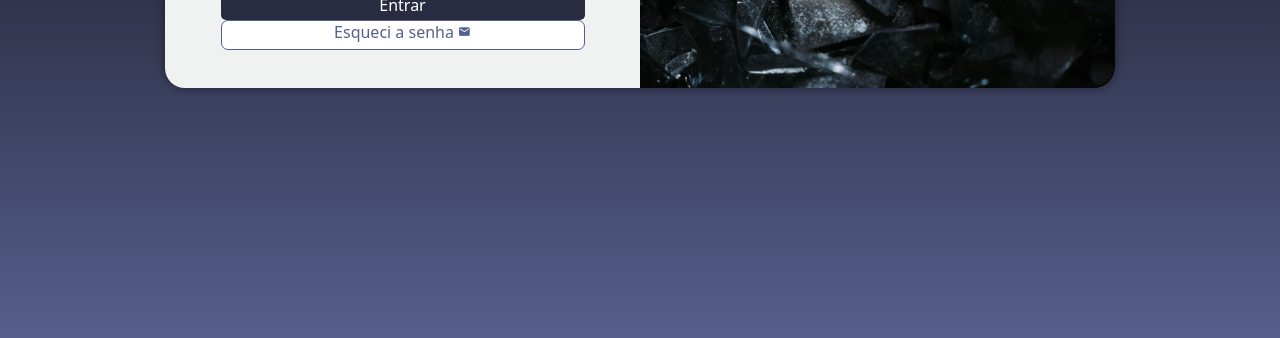
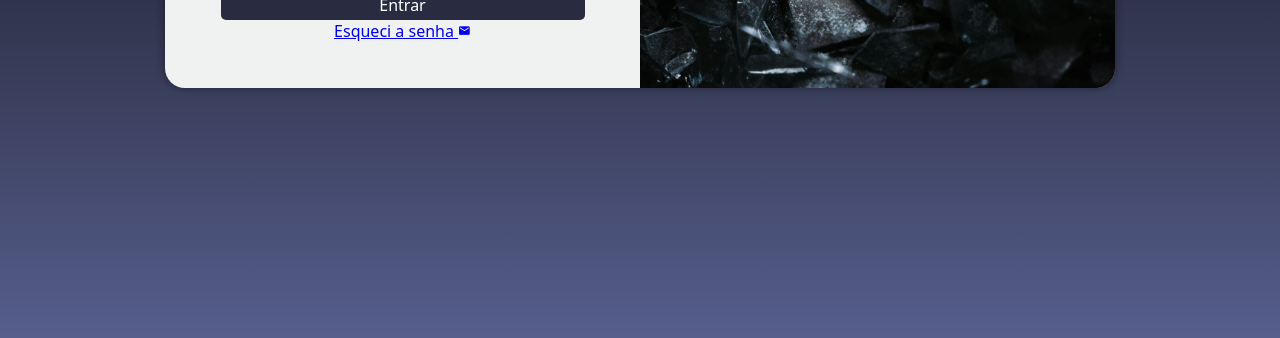
Before and after one commit to lucascardosoinocencio/projeto-login, a plain HTML site: page index.html in a window 1280 px wide. Shown: the part 462-800 px from the top of the page. Drawn offline with Linux system fonts and the light colour scheme.

Commit message:
melhorando

```diff
--- a/estilos/style.css
+++ b/estilos/style.css
@@ -132,20 +132,9 @@ section#login > div#formulario {
  form > a.botao {
     display: block;
     text-align: center;
-    font-size: 1em;
-    width: 80%;
-    height: 30px;
-    margin: auto;
-    background-color: white;
-    color: #565E8C;
-    border: 1px solid #565E8C;
-    border-radius: 7px;
-    text-decoration: none;
  }
 
- form > a.botao:hover {
-    background-color: #292C40;
- }
+
 
  form > a.botao > i {
     font-size: 0.8em;
```
